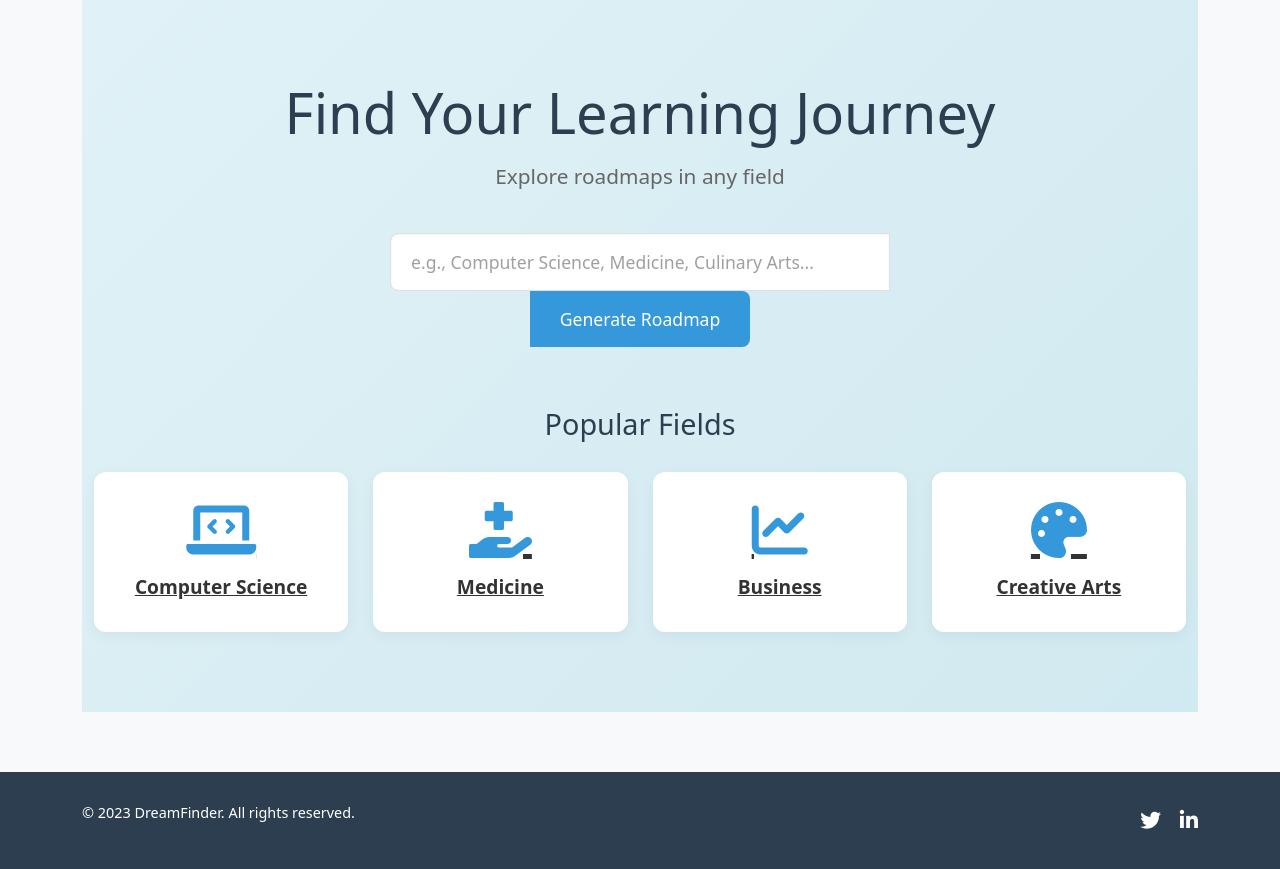
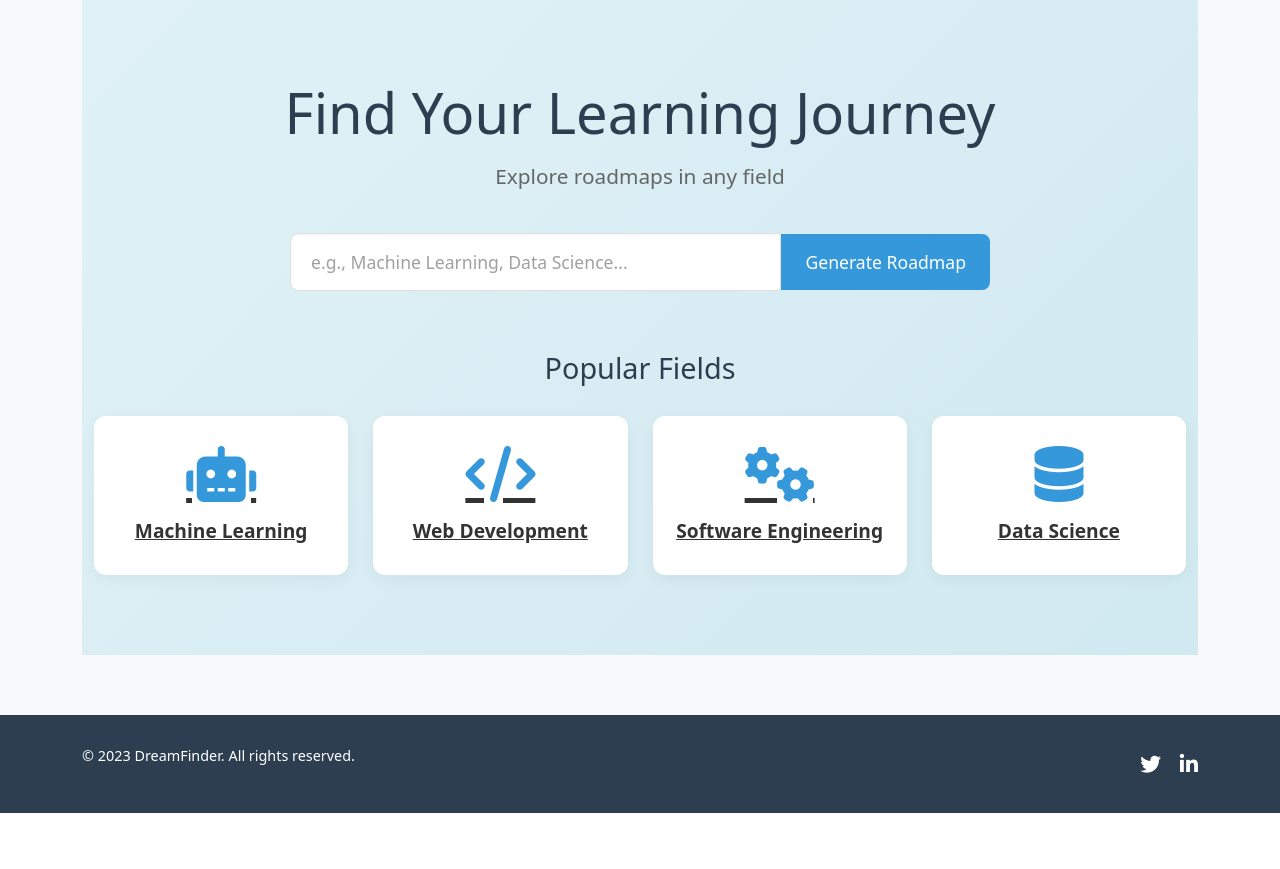
Before and after one commit to sonu-yadav0011/dream-finder, a Flask app: page / in a window 1280 px wide. Shown: the part 99-968 px from the top of the page. After the commit the page ends 912 px from the top, so only its background shows below. Run offline with Flask 3, Linux system fonts and the light colour scheme; some libraries are stand-ins or nearby versions.

Commit message:
fixed the css of index page

```diff
--- a/static/styles.css
+++ b/static/styles.css
@@ -118,8 +118,17 @@ a {
     margin-bottom: 60px;
 }
 
+.search-box form {
+    display: flex;
+    align-items: center;
+    width: 100%;
+    max-width: 700px; /* control overall width */
+    gap: 0;
+}
+
 .search-box input[type="text"] {
-    width: 500px;
+    flex: 1;            /* allow input to take remaining space */
+    min-width: 0;       /* prevents overflow in flex containers */
     padding: 15px 20px;
     font-size: 1.1rem;
     border: 1px solid var(--border-color);
@@ -133,15 +142,16 @@ a {
 }
 
 .search-box .generate-btn {
+    flex-shrink: 0;     /* prevent button from shrinking */
+    white-space: nowrap;/* prevent text wrap */
     background-color: var(--accent-color);
     color: white;
-    padding: 15px 30px;
+    padding: 15px 24px;
     font-size: 1.1rem;
     border: none;
     border-radius: 0 8px 8px 0;
     cursor: pointer;
     transition: background-color 0.3s ease;
-    flex-shrink: 0;
 }
 
 .search-box .generate-btn:hover {
@@ -223,3 +233,20 @@ a {
 .footer .social-links a:hover {
     color: var(--accent-color);
 }
+
+/* Responsive: stack on small screens */
+@media (max-width: 600px) {
+    .search-box form {
+        flex-direction: column;
+        gap: 12px;
+    }
+
+    .search-box input[type="text"] {
+        border-radius: 8px;
+    }
+
+    .search-box .generate-btn {
+        border-radius: 8px;
+        width: 100%;
+    }
+}
--- a/templates/index.html
+++ b/templates/index.html
@@ -7,7 +7,7 @@
         <p class="subtitle">Explore roadmaps in any field</p>
         <div class="search-box">
             <form action="/generate" method="post">
-                <input name="field" type="text" class="form-control" placeholder="e.g., Computer Science, Medicine, Culinary Arts..." required>
+                <input name="field" type="text" class="form-control" placeholder="e.g., Machine Learning, Data Science..." required>
                 <button type="submit" class="generate-btn">Generate Roadmap</button>
             </form>
         </div>
@@ -15,23 +15,29 @@
          <div class="popular-fields">
           <h2>Popular Fields</h2>
           <div class="field-grid">
-                <a href="#" class="field-card" onclick="fillField('Computer Science')">
-                    <i class="fas fa-laptop-code"></i>
-                    <span>Computer Science</span>
+              <a href="#" class="field-card" onclick="fillField('Machine Learning')">
+                <i class="fas fa-robot"></i>
+                <span>Machine Learning</span>
               </a>
-                <a href="#" class="field-card" onclick="fillField('Medicine')">
-                    <i class="fas fa-hand-holding-medical"></i>
-                    <span>Medicine</span>
+
+              <a href="#" class="field-card" onclick="fillField('Web Development')">
+                <i class="fas fa-code"></i>
+                <span>Web Development</span>
               </a>
-                <a href="#" class="field-card" onclick="fillField('Business')">
-                    <i class="fas fa-chart-line"></i>
-                    <span>Business</span>
+
+              <a href="#" class="field-card" onclick="fillField('Software Engineering')">
+                <i class="fas fa-cogs"></i>
+                <span>Software Engineering</span>
               </a>
-                <a href="#" class="field-card" onclick="fillField('Creative Arts')">
-                    <i class="fas fa-palette"></i>
-                    <span>Creative Arts</span>
+
+              <a href="#" class="field-card" onclick="fillField('Data Science')">
+                <i class="fas fa-database"></i>
+                <span>Data Science</span>
               </a>
+
             </div>
+          </div>
+
         </div>
     </div>
 </main>
```
Lines whose indentation alone changed are shown as unchanged.
